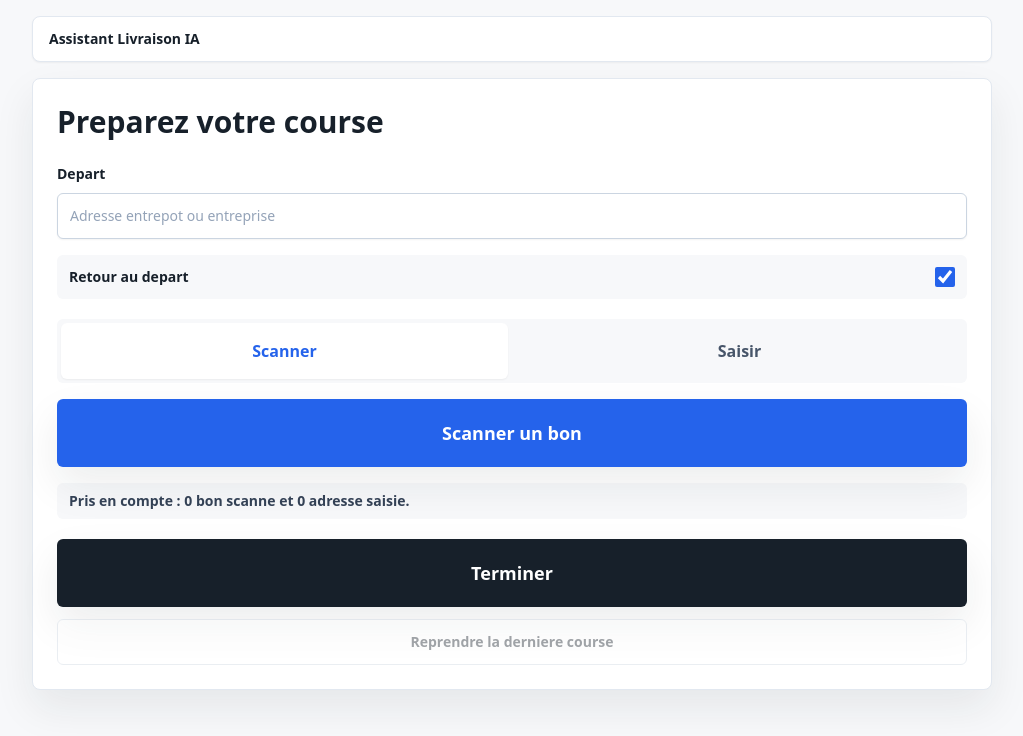
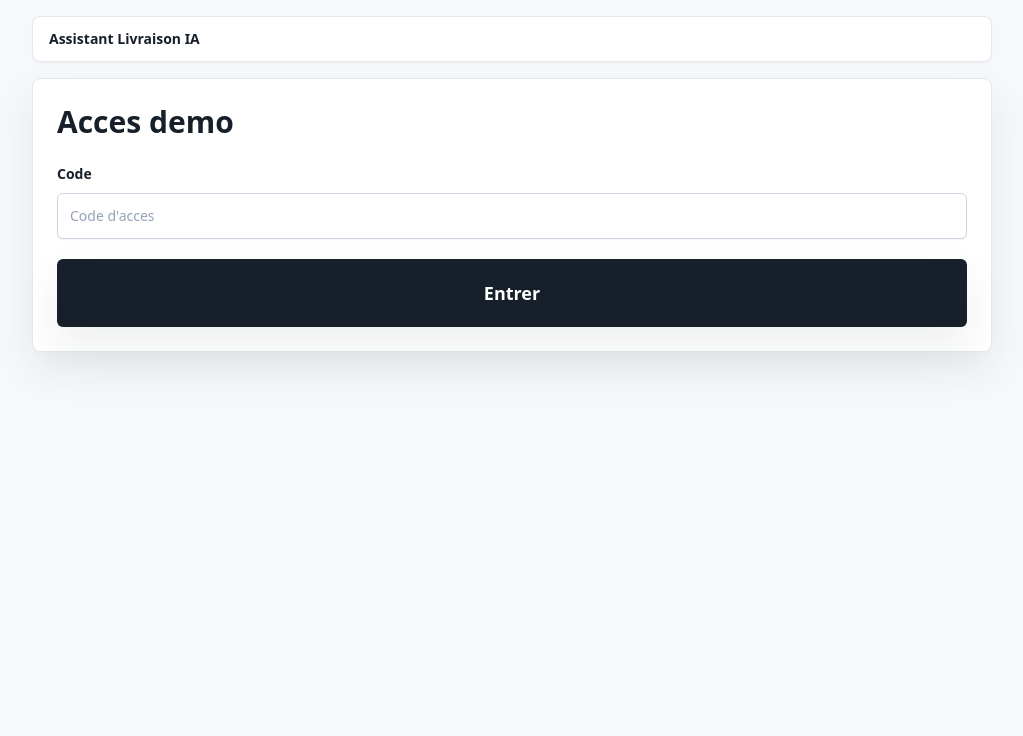
Before and after one commit to LennyCodina/protoolbox8383, a Next.js app: page /demo in a window 1280 px wide. Shown: the top 736 px of the page, without its empty margins (128-1151 px from the left). Built offline with nearby package versions, Linux system fonts and the light colour scheme.

Commit message:
Protect demo OCR access

```diff
--- a/app/api/extract/route.ts
+++ b/app/api/extract/route.ts
@@ -87,6 +87,19 @@ async function extractWithOcrSpace(file: File): Promise<DeliveryAddress[]> {
 export async function POST(request: Request) {
   try {
     const formData = await request.formData();
+    const expectedAccessCode = process.env.DEMO_ACCESS_CODE;
+    const submittedAccessCode = String(formData.get("demoAccessCode") ?? "");
+
+    if (
+      expectedAccessCode &&
+      submittedAccessCode.trim() !== expectedAccessCode.trim()
+    ) {
+      return NextResponse.json(
+        { error: "Code d'acces invalide." },
+        { status: 401 },
+      );
+    }
+
     const manualText = String(formData.get("manualAddresses") ?? "");
     const startAddressText = String(formData.get("startAddress") ?? "").trim();
     const legacyFile = formData.get("file");
--- a/app/demo/page.tsx
+++ b/app/demo/page.tsx
@@ -25,6 +25,9 @@ type InputMode = "scan" | "manual";
 const START_ADDRESS_STORAGE_KEY = "assistant-livraison-start-address";
 const INCLUDE_RETURN_STORAGE_KEY = "assistant-livraison-include-return";
 const LAST_ROUTE_STORAGE_KEY = "assistant-livraison-last-route";
+const DEMO_ACCESS_STORAGE_KEY = "assistant-livraison-demo-access";
+const DEMO_USAGE_STORAGE_KEY = "assistant-livraison-demo-usage";
+const DEMO_MAX_ANALYSES = 3;
 const LAST_ROUTE_TTL_MS = 48 * 60 * 60 * 1000;
 
 type SavedRoute = {
@@ -43,6 +46,9 @@ export default function DemoPage() {
   const [isCompressing, setIsCompressing] = useState(false);
   const [hasSavedRoute, setHasSavedRoute] = useState(false);
   const [includeReturnToStart, setIncludeReturnToStart] = useState(true);
+  const [demoAccessCode, setDemoAccessCode] = useState("");
+  const [isDemoUnlocked, setIsDemoUnlocked] = useState(false);
+  const [analysisCount, setAnalysisCount] = useState(0);
   const manualAddressCount = manualAddresses
     .split(/\r?\n/)
     .map((line) => line.trim())
@@ -54,7 +60,25 @@ export default function DemoPage() {
       localStorage.getItem(INCLUDE_RETURN_STORAGE_KEY) !== "false",
     );
     setHasSavedRoute(Boolean(getSavedRoute()));
+    setDemoAccessCode(localStorage.getItem(DEMO_ACCESS_STORAGE_KEY) ?? "");
+    setIsDemoUnlocked(Boolean(localStorage.getItem(DEMO_ACCESS_STORAGE_KEY)));
+    setAnalysisCount(Number(localStorage.getItem(DEMO_USAGE_STORAGE_KEY) ?? "0"));
   }, []);
+
+  function unlockDemo(event: FormEvent<HTMLFormElement>) {
+    event.preventDefault();
+    const trimmedCode = demoAccessCode.trim();
+
+    if (!trimmedCode) {
+      setError("Entrez le code d'acces.");
+      return;
+    }
+
+    localStorage.setItem(DEMO_ACCESS_STORAGE_KEY, trimmedCode);
+    setDemoAccessCode(trimmedCode);
+    setIsDemoUnlocked(true);
+    setError("");
+  }
 
   function updateStartAddress(value: string) {
     setStartAddress(value);
@@ -172,6 +196,16 @@ export default function DemoPage() {
 
     try {
       const hasManualAddresses = manualAddresses.trim().length > 0;
+      const savedAccessCode =
+        demoAccessCode.trim() || localStorage.getItem(DEMO_ACCESS_STORAGE_KEY) || "";
+
+      if (!savedAccessCode) {
+        throw new Error("Entrez le code d'acces demo.");
+      }
+
+      if (analysisCount >= DEMO_MAX_ANALYSES) {
+        throw new Error("Limite demo atteinte sur ce telephone.");
+      }
 
       if (!files.length && !hasManualAddresses) {
         throw new Error("Scannez un bon ou saisissez au moins une adresse.");
@@ -181,6 +215,7 @@ export default function DemoPage() {
       files.forEach((file) => {
         formData.append("files", file);
       });
+      formData.append("demoAccessCode", savedAccessCode);
       formData.append("startAddress", startAddress);
       formData.append("manualAddresses", manualAddresses);
 
@@ -201,6 +236,9 @@ export default function DemoPage() {
 
       setResult(nextResult);
       saveRoute(nextResult);
+      const nextAnalysisCount = analysisCount + 1;
+      setAnalysisCount(nextAnalysisCount);
+      localStorage.setItem(DEMO_USAGE_STORAGE_KEY, String(nextAnalysisCount));
     } catch (caughtError) {
       setError(
         caughtError instanceof Error
@@ -221,7 +259,36 @@ export default function DemoPage() {
           </Link>
         </nav>
 
-        {!result ? (
+        {!isDemoUnlocked ? (
+          <form onSubmit={unlockDemo}>
+            <section className="rounded-lg border border-slate-200 bg-white p-4 shadow-soft sm:p-6">
+              <h1 className="text-3xl font-bold leading-tight text-ink">
+                Acces demo
+              </h1>
+              <label className="mt-5 block">
+                <span className="text-sm font-semibold text-ink">Code</span>
+                <input
+                  type="password"
+                  value={demoAccessCode}
+                  onChange={(event) => setDemoAccessCode(event.target.value)}
+                  placeholder="Code d'acces"
+                  className="mt-2 w-full rounded-md border border-slate-300 bg-white px-3 py-3 text-sm text-ink shadow-sm placeholder:text-slate-400 focus:border-route"
+                />
+              </label>
+              {error ? (
+                <div className="mt-4 rounded-md border border-red-200 bg-red-50 px-3 py-2 text-sm text-red-700">
+                  {error}
+                </div>
+              ) : null}
+              <button
+                type="submit"
+                className="mt-5 w-full rounded-md bg-ink px-5 py-5 text-lg font-bold text-white shadow-soft"
+              >
+                Entrer
+              </button>
+            </section>
+          </form>
+        ) : !result ? (
           <form onSubmit={analyzeDocument} className="space-y-4">
             <section className="rounded-lg border border-slate-200 bg-white p-4 shadow-soft sm:p-6">
               <h1 className="text-3xl font-bold leading-tight text-ink">
@@ -303,6 +370,9 @@ export default function DemoPage() {
                 {files.length > 1 ? "s" : ""} et {manualAddressCount} adresse
                 {manualAddressCount > 1 ? "s" : ""} saisie
                 {manualAddressCount > 1 ? "s" : ""}.
+                <span className="block">
+                  Essais restants : {Math.max(0, DEMO_MAX_ANALYSES - analysisCount)}
+                </span>
               </div>
 
               {error ? (
```
Also changed, not shown: 2 other files (tests, documents, lock files or other folders).
